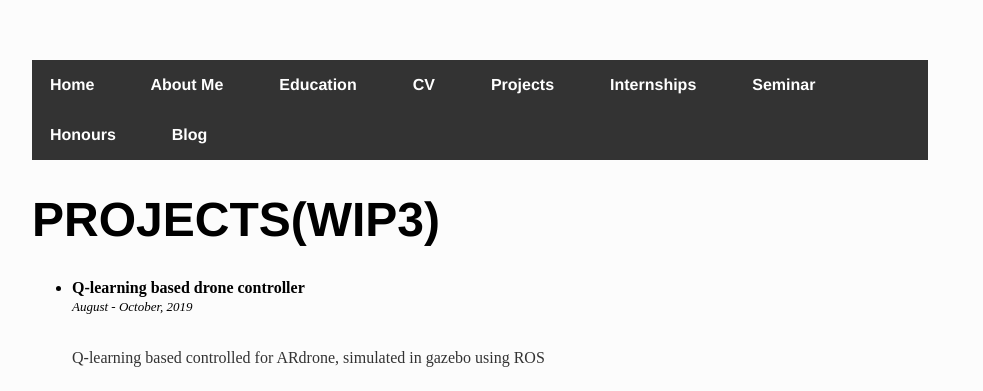
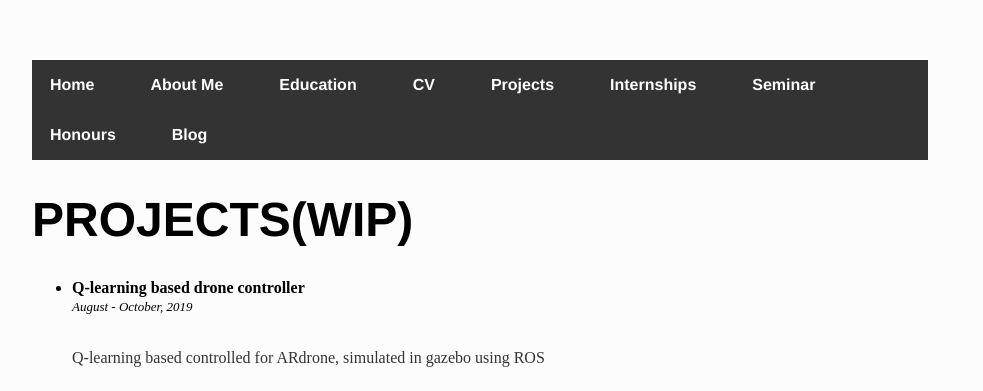
Before and after one commit to iamrajee/iamrajee.github.io, a Jekyll site: the page built from projects/index.html, in a window 1280 px wide and 900 px high. Shown: the top 391 px of the window, without its empty margins (160-1143 px from the left). Built offline with Jekyll 4.4.1, drawn with Linux system fonts in a browser that asks for light colours.

Commit message:
Update index.html

```diff
--- a/projects/index.html
+++ b/projects/index.html
@@ -3,7 +3,7 @@ layout: default
 title: PROJECTS
 ---
 <div class="blurb">
-	<h1>{{ page.title }}(WIP3)</h1>
+	<h1>{{ page.title }}(WIP)</h1>
 	<ul class="project_ul">
 
 
```
